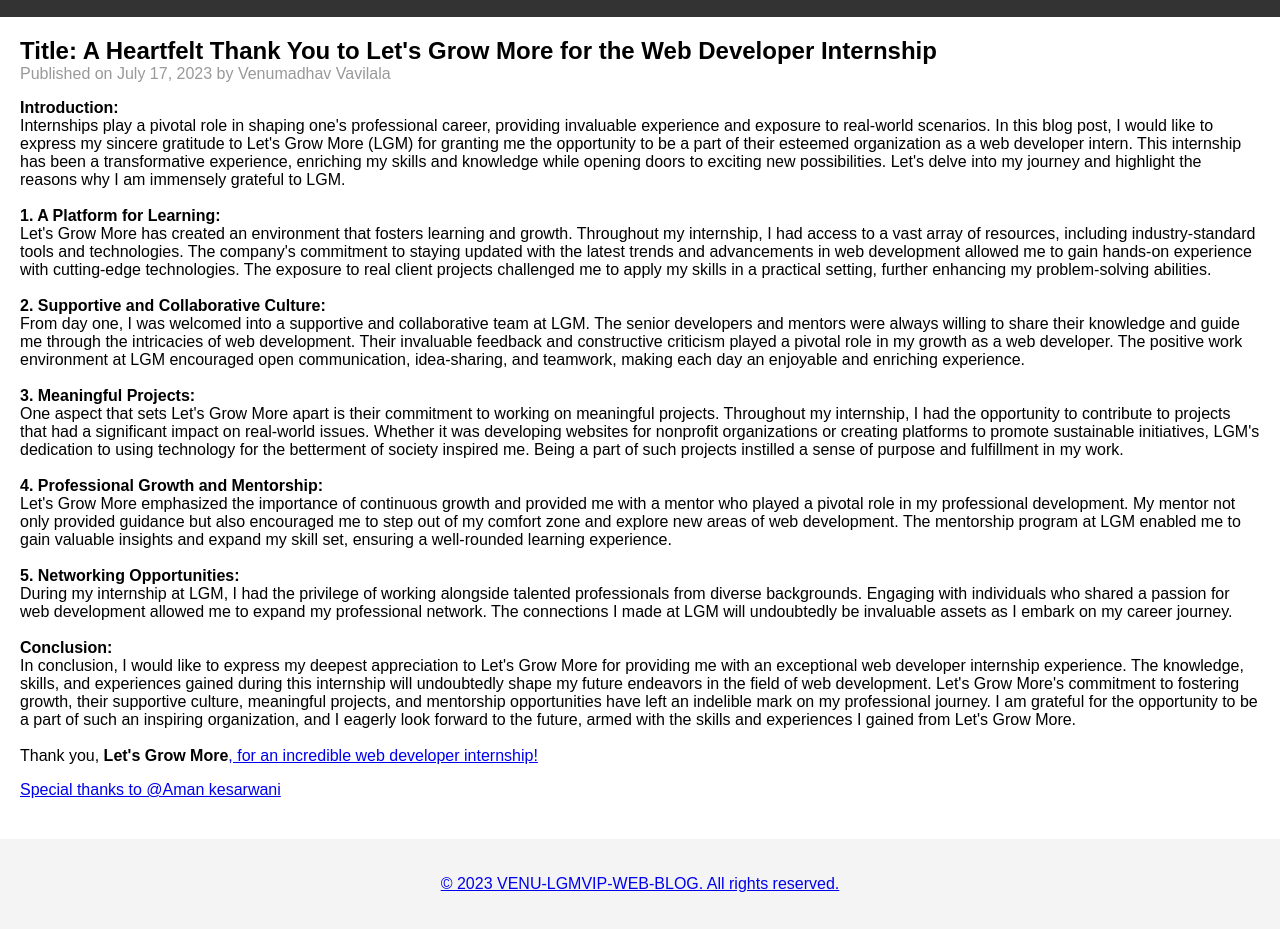
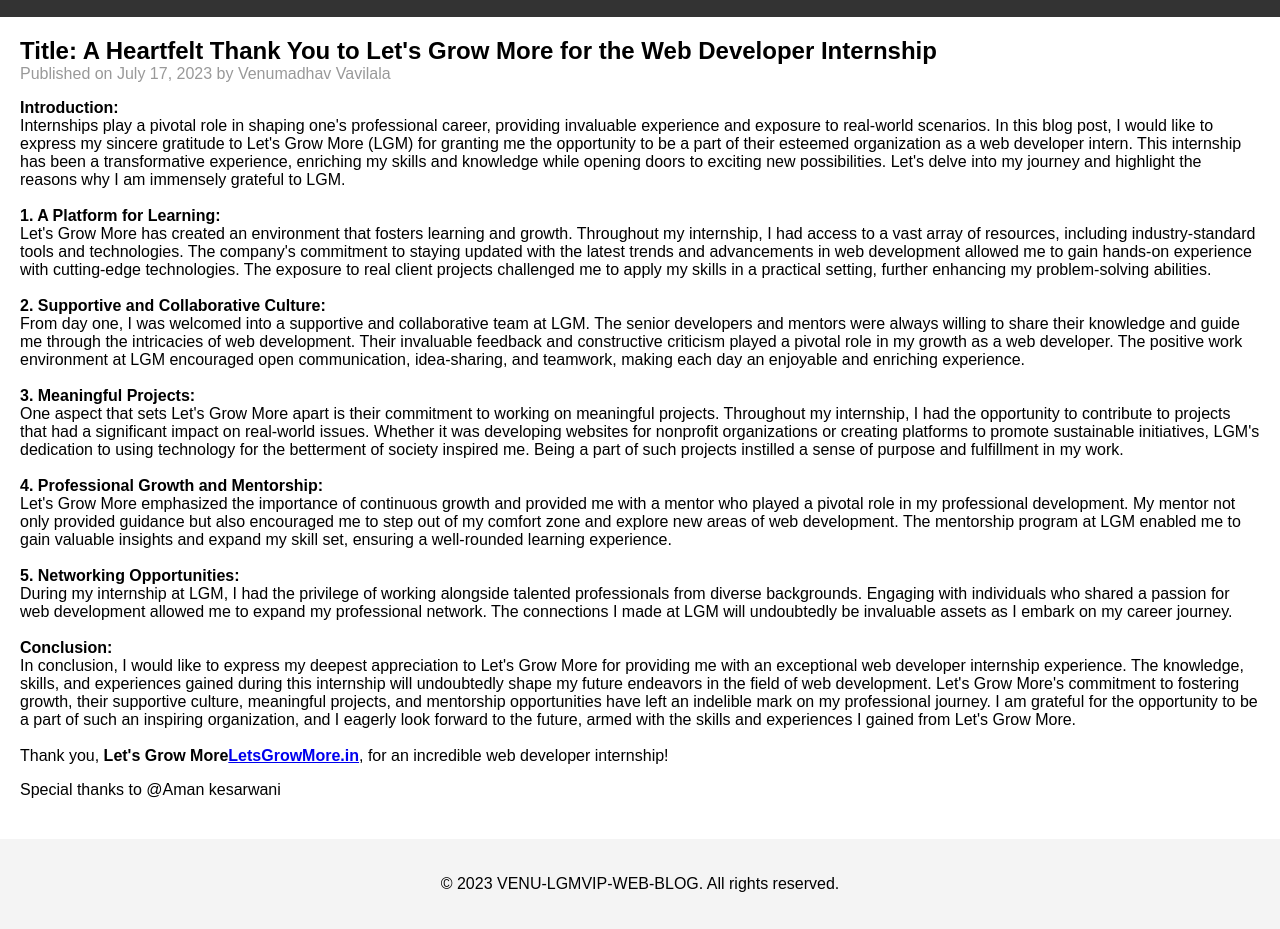
Before and after one commit to MrNotime00/LGMVIP-Web-BLOG-VENU, a plain HTML site: page index.html in a window 1280 px wide. Shown: the part 78-1007 px from the top of the page. Drawn offline with Linux system fonts and the light colour scheme.

Commit message:
Update index.html

```diff
--- a/index.html
+++ b/index.html
@@ -41,7 +41,7 @@
         <B>Conclusion:</B><br>
         In conclusion, I would like to express my deepest appreciation to Let's Grow More for providing me with an exceptional web developer internship experience. The knowledge, skills, and experiences gained during this internship will undoubtedly shape my future endeavors in the field of web development. Let's Grow More's commitment to fostering growth, their supportive culture, meaningful projects, and mentorship opportunities have left an indelible mark on my professional journey. I am grateful for the opportunity to be a part of such an inspiring organization, and I eagerly look forward to the future, armed with the skills and experiences I gained from Let's Grow More.
         <br><br>
-        Thank you, <B>Let's Grow More<a href=”LetsGrowMore.in ”></B>, for an incredible web developer internship!</p>
+        Thank you, <B>Let's Grow More<a href=”LetsGrowMore.in ”>LetsGrowMore.in</a></B>, for an incredible web developer internship!</p>
         <p>Special thanks to @Aman kesarwani</p>
     </article>
   </main>
```
